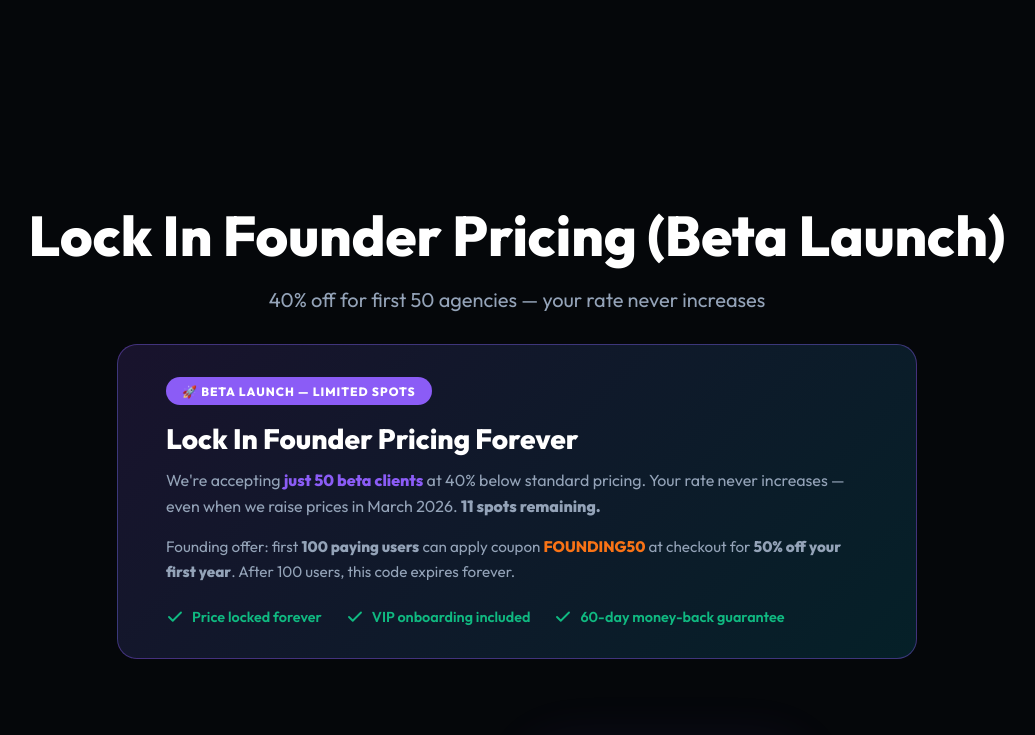
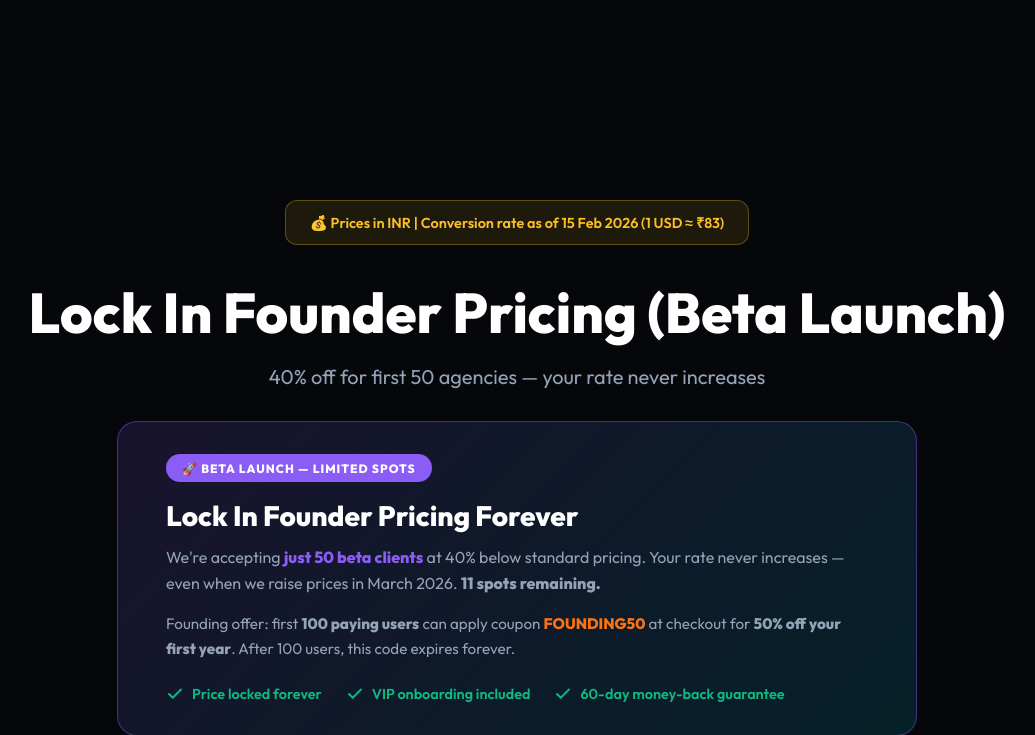
Before and after one commit to Yash-007688/automation, a Flask app: page / in a window 1280 px wide. Shown: the part 4770-5505 px from the top of the page, without its empty margins (123-1158 px from the left). Run offline with Flask 3, Linux system fonts and the light colour scheme; some libraries are stand-ins or nearby versions.

Commit message:
Add INR conversion note to pricing section

```diff
--- a/templates/home.html
+++ b/templates/home.html
@@ -1292,6 +1292,13 @@
     </section>
 
     <section class="pricing-section">
+        <!-- Conversion Rate Note -->
+        <div class="reveal" style="display: inline-block; background: rgba(251, 191, 36, 0.1); border: 1px solid rgba(251, 191, 36, 0.3); border-radius: 12px; padding: 0.75rem 1.5rem; margin-bottom: 2rem;">
+            <p style="margin: 0; color: #fbbf24; font-size: 0.9rem; font-weight: 600;">
+                💰 Prices in INR | Conversion rate as of 15 Feb 2026 (1 USD ≈ ₹83)
+            </p>
+        </div>
+
         <h2 class="reveal" style="font-size: 3.5rem; font-weight: 800; margin-bottom: 1rem; color: white;">Lock In
             Founder Pricing
             (Beta Launch)</h2>
```
